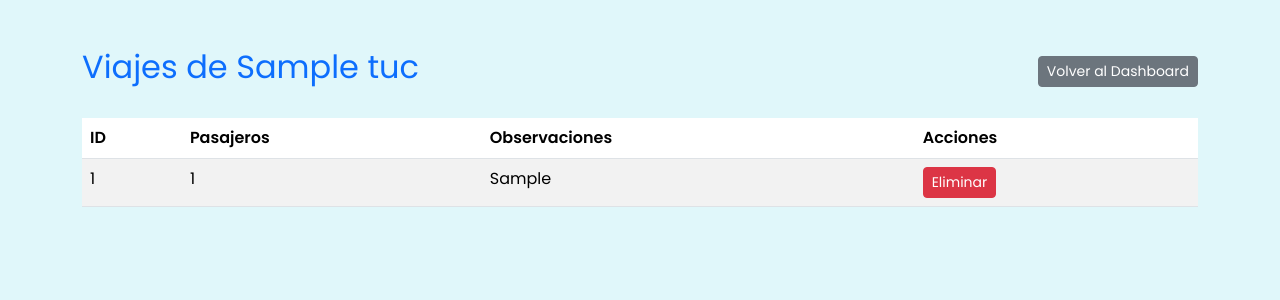
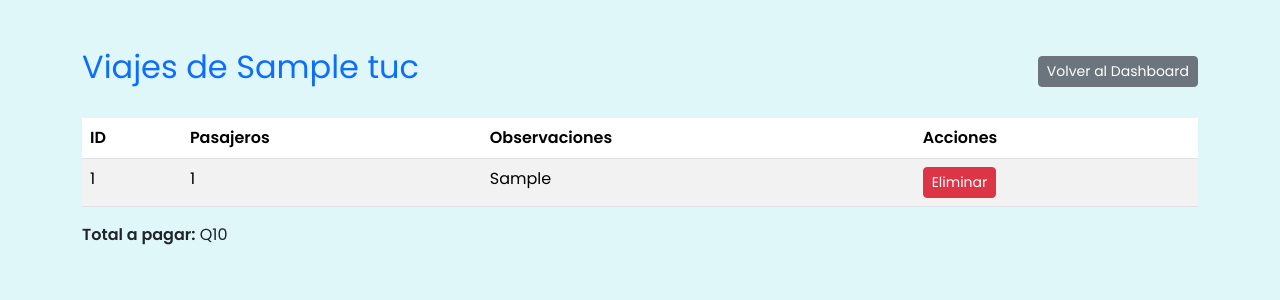
Before and after one commit to Navilaa20/viajes_asamblea, a Flask app: page /viajes/1 in a window 1280 px wide. Shown: the top 300 px of the page. Run offline with Flask 3, Linux system fonts and the light colour scheme; a user stored in the database is signed in; tables that the repository leaves empty hold one stand-in row (values such as "Sample post").

Commit message:
Agreguando el total a pagar en pantalla

```diff
--- a/app.py
+++ b/app.py
@@ -117,7 +117,11 @@ def ver_viajes(tuctuc_id):
         return "Acceso denegado"
     tuctuc = TucTuc.query.get_or_404(tuctuc_id)
     viajes = Viaje.query.filter_by(tuctuc_id=tuctuc.id).all()
-    return render_template("ver_viajes.html", tuctuc=tuctuc, viajes=viajes)
+
+    precio_por_viaje = 10
+    total_a_pagar = len(viajes) * precio_por_viaje
+
+    return render_template("ver_viajes.html", tuctuc=tuctuc, viajes=viajes, total_a_pagar=total_a_pagar)
 
 @app.route("/eliminar_viaje/<int:viaje_id>", methods=["POST"])
 @login_required
--- a/templates/ver_viajes.html
+++ b/templates/ver_viajes.html
@@ -32,6 +32,7 @@
     {% endfor %}
   </tbody>
 </table>
+<p class="mt-3"><strong>Total a pagar:</strong> Q{{ total_a_pagar }}</p>
 {% else %}
 <div class="alert alert-info">No hay viajes registrados para este TucTuc.</div>
 {% endif %}
```
